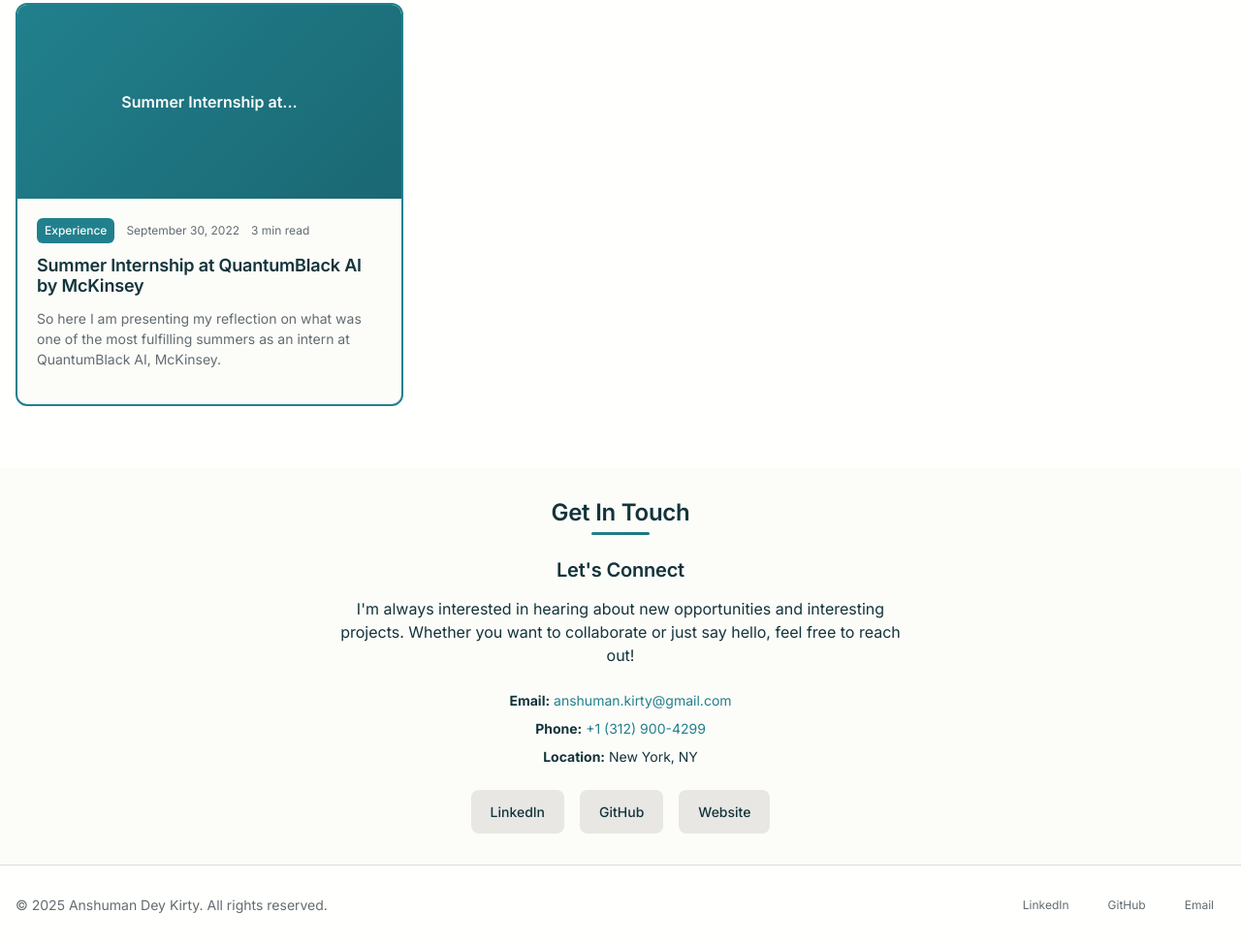
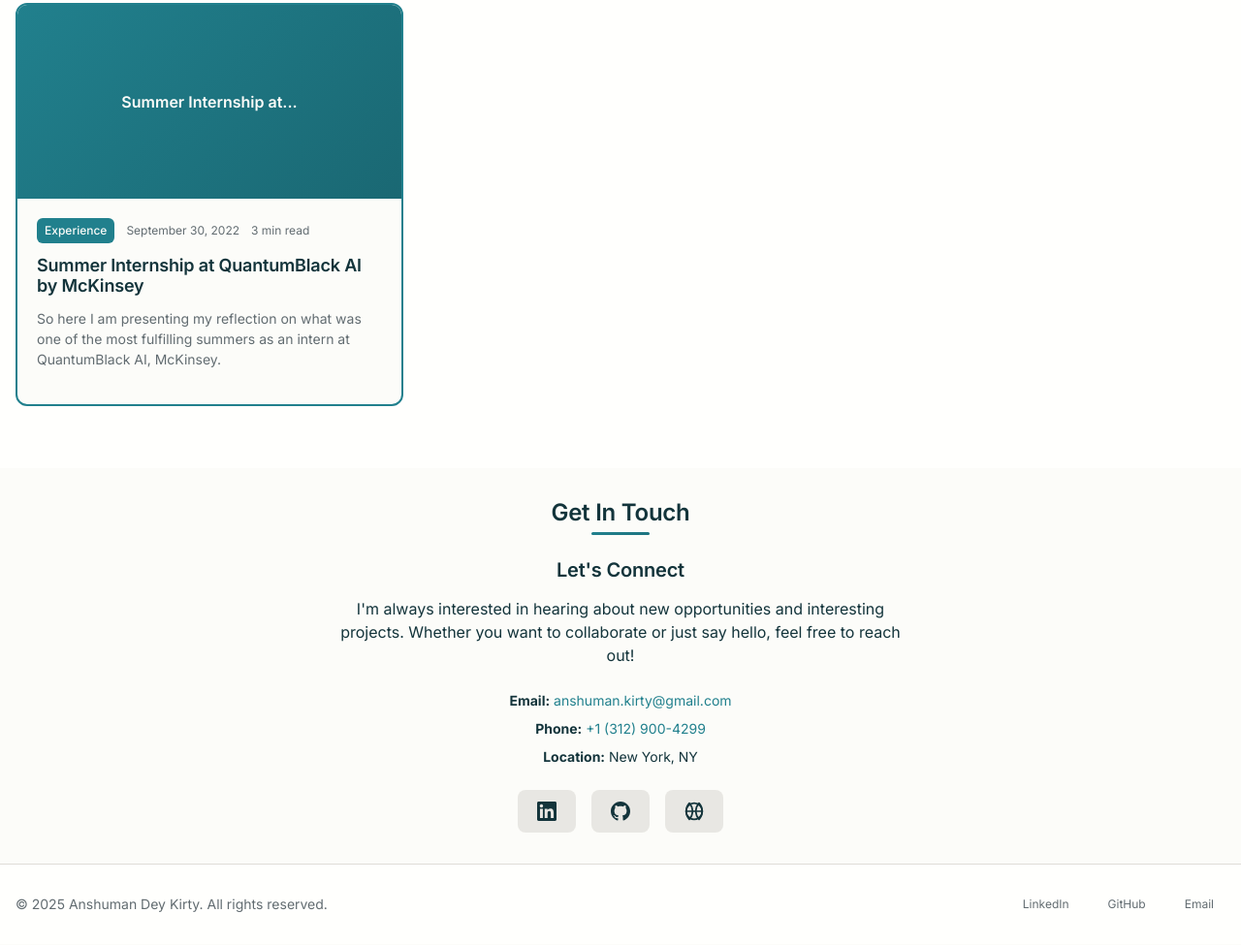
Before and after one commit to Anshumank399/anshumank399.github.io, a plain HTML site: page index.html in a window 1280 px wide. Shown: the part 3335-4310 px from the top of the page at 97% size. Drawn offline with Linux system fonts and the light colour scheme.

Commit message:
to icons: cluade

```diff
--- a/index.html
+++ b/index.html
@@ -367,9 +367,33 @@
                         </div>
                         <div class="contact__social">
                             <a href="https://www.linkedin.com/in/anshuman-dey-kirty/" target="_blank"
-                                class="social-link">LinkedIn</a>
-                            <a href="https://github.com/Anshumank399" target="_blank" class="social-link">GitHub</a>
-                            <a href="https://anshumankirty.com/" target="_blank" class="social-link">Website</a>
+                                class="social-link" aria-label="LinkedIn">
+                                <svg width="20" height="20" viewBox="0 0 24 24" fill="currentColor">
+                                    <path
+                                        d="M20.447 20.452h-3.554v-5.569c0-1.328-.027-3.037-1.852-3.037-1.853 0-2.136 1.445-2.136 2.939v5.667H9.351V9h3.414v1.561h.046c.477-.9 1.637-1.85 3.37-1.85 3.601 0 4.267 2.37 4.267 5.455v6.286zM5.337 7.433c-1.144 0-2.063-.926-2.063-2.065 0-1.138.92-2.063 2.063-2.063 1.14 0 2.064.925 2.064 2.063 0 1.139-.925 2.065-2.064 2.065zm1.782 13.019H3.555V9h3.564v11.452zM22.225 0H1.771C.792 0 0 .774 0 1.729v20.542C0 23.227.792 24 1.771 24h20.451C23.2 24 24 23.227 24 22.271V1.729C24 .774 23.2 0 22.222 0h.003z" />
+                                </svg>
+                            </a>
+                            <a href="https://github.com/Anshumank399" target="_blank" class="social-link"
+                                aria-label="GitHub">
+                                <svg width="20" height="20" viewBox="0 0 24 24" fill="currentColor">
+                                    <path
+                                        d="M12 0c-6.626 0-12 5.373-12 12 0 5.302 3.438 9.8 8.207 11.387.599.111.793-.261.793-.577v-2.234c-3.338.726-4.033-1.416-4.033-1.416-.546-1.387-1.333-1.756-1.333-1.756-1.089-.745.083-.729.083-.729 1.205.084 1.839 1.237 1.839 1.237 1.07 1.834 2.807 1.304 3.492.997.107-.775.418-1.305.762-1.604-2.665-.305-5.467-1.334-5.467-5.931 0-1.311.469-2.381 1.236-3.221-.124-.303-.535-1.524.117-3.176 0 0 1.008-.322 3.301 1.23.957-.266 1.983-.399 3.003-.404 1.02.005 2.047.138 3.006.404 2.291-1.552 3.297-1.23 3.297-1.23.653 1.653.242 2.874.118 3.176.77.84 1.235 1.911 1.235 3.221 0 4.609-2.807 5.624-5.479 5.921.43.372.823 1.102.823 2.222v3.293c0 .319.192.694.801.576 4.765-1.589 8.199-6.086 8.199-11.386 0-6.627-5.373-12-12-12z" />
+                                </svg>
+                            </a>
+                            <a href="https://anshumankirty.com/" target="_blank" class="social-link"
+                                aria-label="Website">
+                                <svg width="20" height="20" viewBox="0 0 24 24" fill="none" stroke="currentColor"
+                                    stroke-width="2" stroke-linecap="round" stroke-linejoin="round">
+                                    <circle cx="12" cy="12" r="10"></circle>
+                                    <line x1="2" y1="12" x2="22" y2="12"></line>
+                                    <path
+                                        d="m2 12a15.3 15.3 0 0 0 4 10 15.3 15.3 0 0 0 4-10 15.3 15.3 0 0 0-4-10 15.3 15.3 0 0 0-4 10z">
+                                    </path>
+                                    <path
+                                        d="m22 12a15.3 15.3 0 0 1-4 10 15.3 15.3 0 0 1-4-10 15.3 15.3 0 0 1 4-10 15.3 15.3 0 0 1 4 10z">
+                                    </path>
+                                </svg>
+                            </a>
                         </div>
                     </div>
                 </div>
```
